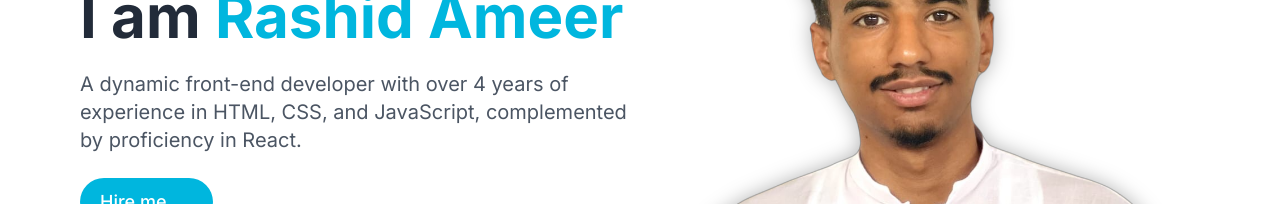
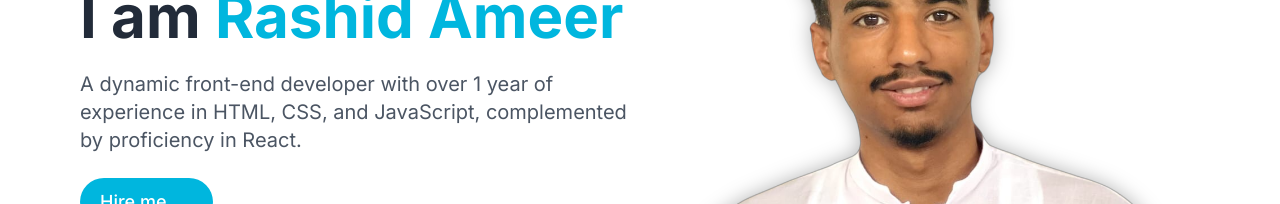
Before and after one commit to rashid-ameer/portfolio, a React (Vite) app: page / in a window 1280 px wide. Shown: the part 324-528 px from the top of the page. Built offline with nearby package versions, Linux system fonts and the light colour scheme; some icons are missing.

Commit message:
Change experience year

```diff
--- a/src/components/Hero.jsx
+++ b/src/components/Hero.jsx
@@ -44,7 +44,7 @@ const Hero = () => {
           </h1>
 
           <p className="text-lg xl:text-xl">
-            A dynamic front-end developer with over 4 years of experience in HTML, CSS, and JavaScript, complemented by
+            A dynamic front-end developer with over 1 year of experience in HTML, CSS, and JavaScript, complemented by
             proficiency in React.
           </p>
 
```
